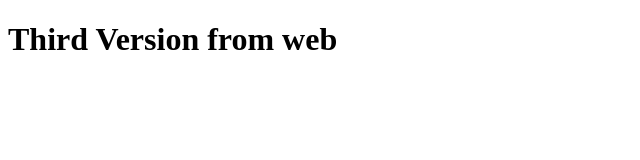
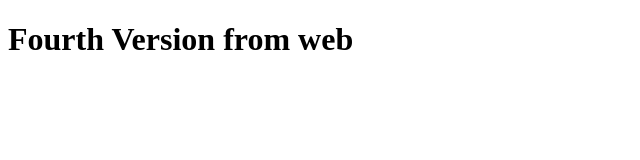
Before and after one commit to seif7666/tutorial, a plain HTML site: page index.html in a window 1280 px wide. Shown: the whole page, without its empty margins (0-640 px from the left). Drawn offline with Linux system fonts and the light colour scheme.

Commit message:
Fourth Version

```diff
--- a/index.html
+++ b/index.html
@@ -9,7 +9,7 @@
 
 <body>
     <h1>
-        Third Version from web
+        Fourth Version from web
     </h1>
 
 </body>
```
